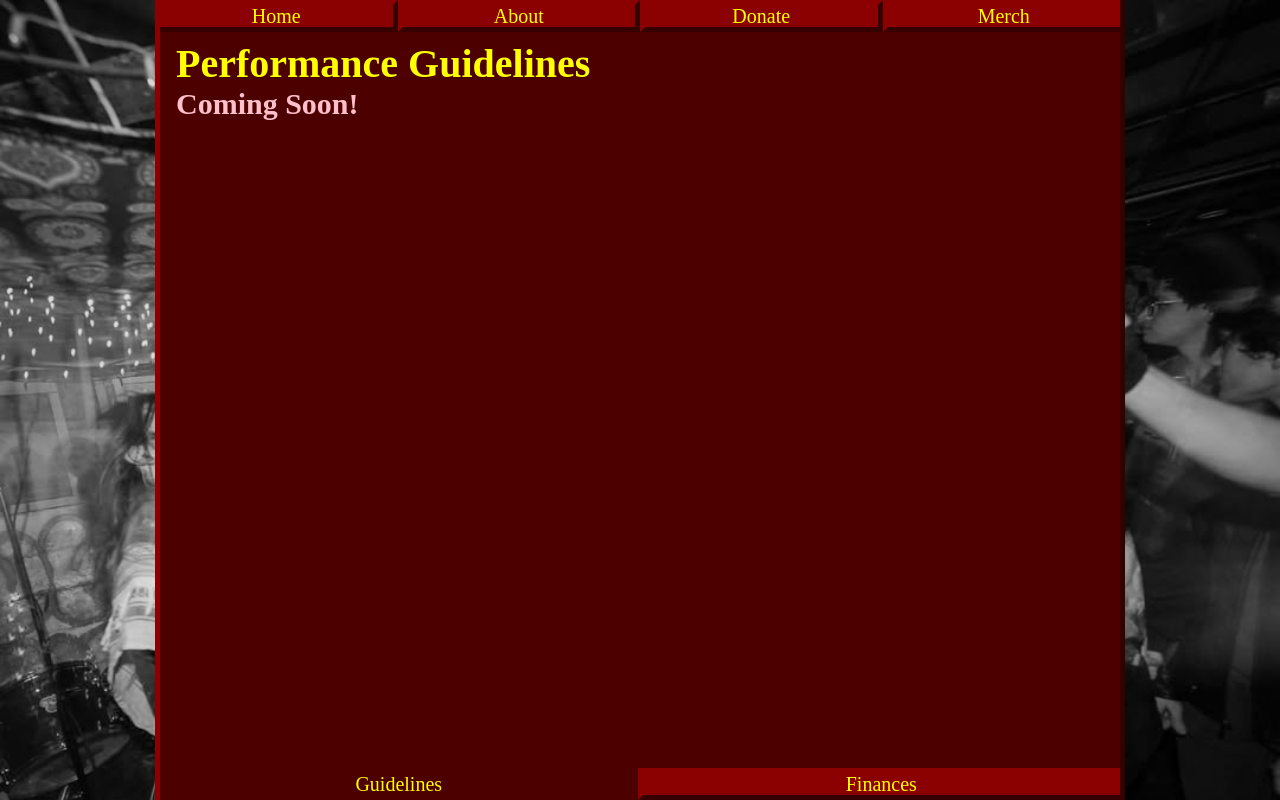
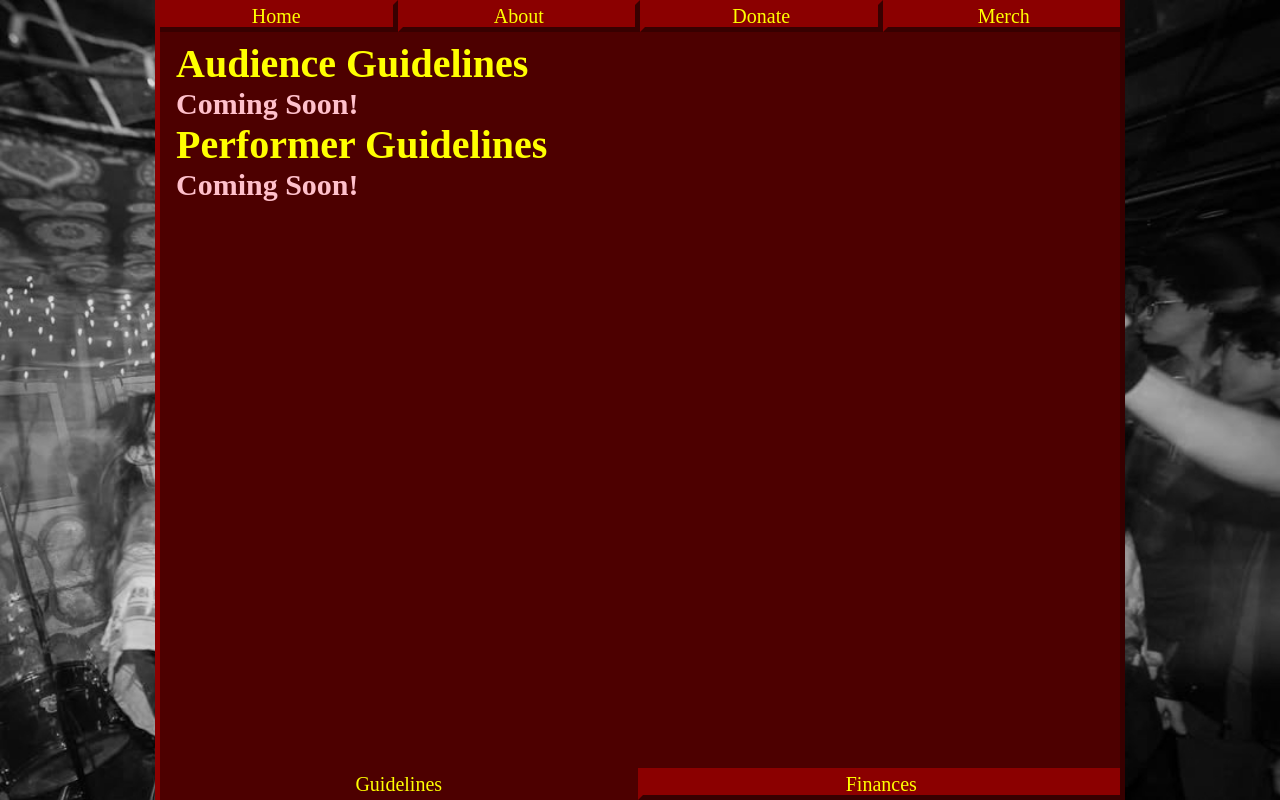
Before and after one commit to jburrer/the-nest-website, a Flask app: page /guidelines in a window 1280 px wide. Run offline with Flask 3, Linux system fonts and the light colour scheme.

Commit message:
tweaks 1

```diff
--- a/templates/guidelines.html
+++ b/templates/guidelines.html
@@ -6,6 +6,9 @@
 {% endblock %}
 
 {% block content %}
-<h1>Performance Guidelines</h1>
+<h1>Audience Guidelines</h1>
+<h2>Coming Soon!</h2>
+
+<h1>Performer Guidelines</h1>
 <h2>Coming Soon!</h2>
 {% endblock %}
--- a/templates/merch.html
+++ b/templates/merch.html
@@ -10,5 +10,5 @@
 {% block content %}
 <h1>Buy Nest Merch</h1>
 <h2>Coming Soon!</h2>
-<p>Soon, this page will allow you to purchase Nest t-shirts online and have them shipped straight to you! Until all that is ready, you can purchase shirts at any of our shows.</p>
+<p>Soon, this page will allow you to purchase Nest t-shirts online and have them shipped straight to your door! Until all that is ready, you can purchase the shirts at any of our shows.</p>
 {% endblock %}
```
